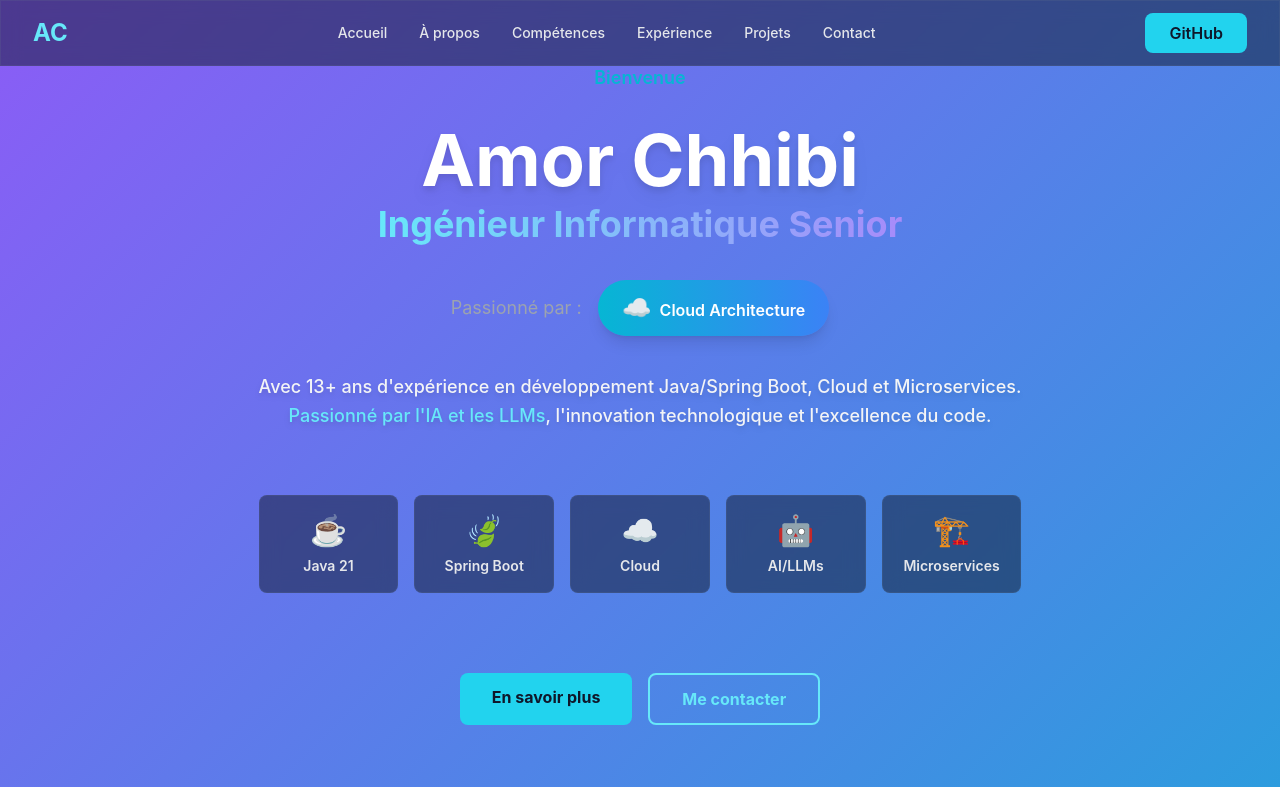
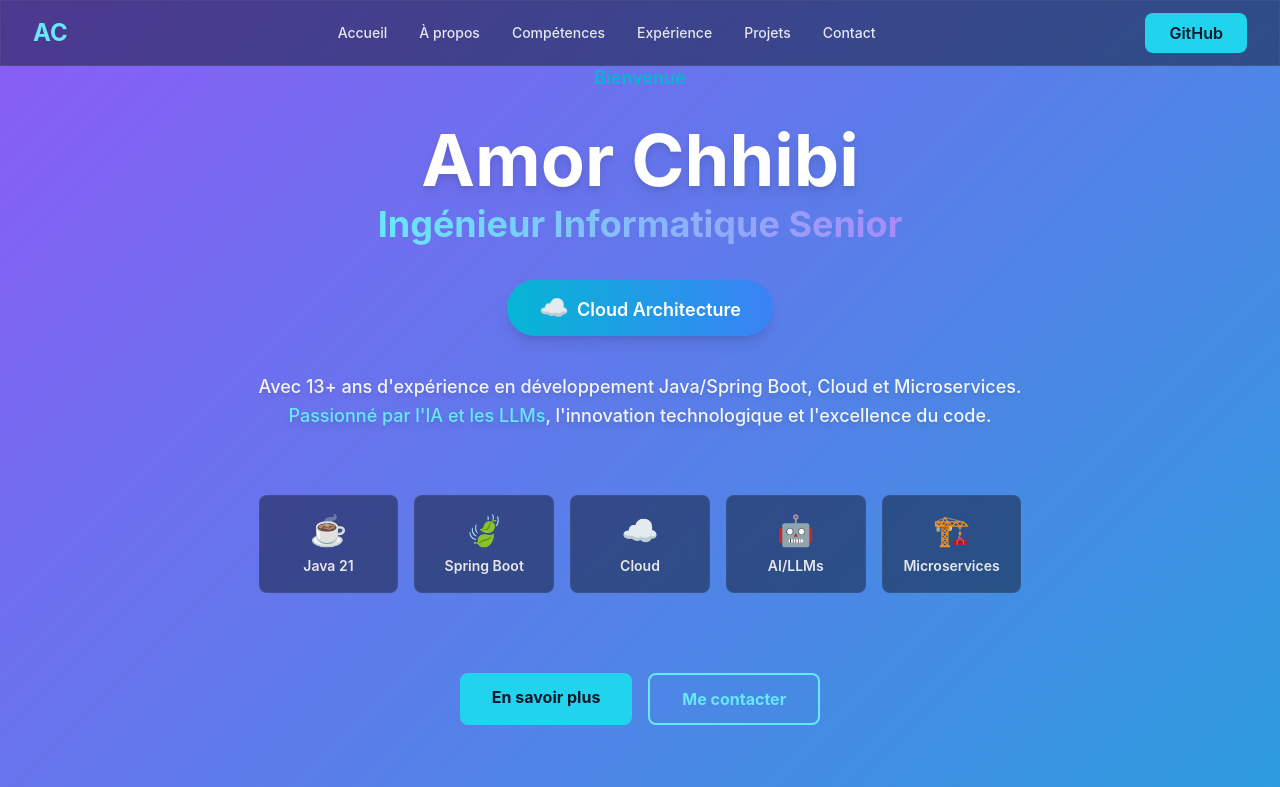
Before and after one commit to achhibi/portfolio, a Next.js app: page / in a window 1280 px wide. Shown: the top 787 px of the page. Built offline with nearby package versions, Linux system fonts and the light colour scheme.

Commit message:
Remove 'Passionné par:' text from Hero section

```diff
--- a/components/Hero.tsx
+++ b/components/Hero.tsx
@@ -79,16 +79,15 @@ export default function Hero() {
           {/* Passion Badge */}
           <motion.div
             variants={itemVariants}
-            className="flex items-center justify-center gap-4 h-16"
+            className="flex items-center justify-center h-16"
           >
-            <span className="text-gray-400 text-lg">Passionné par :</span>
             <motion.div
               key={currentPassion}
               initial={{ opacity: 0, scale: 0.8 }}
               animate={{ opacity: 1, scale: 1 }}
               exit={{ opacity: 0, scale: 0.8 }}
               transition={{ duration: 0.5 }}
-              className={`px-6 py-3 rounded-full bg-gradient-to-r ${passions[currentPassion].color} text-white font-semibold shadow-lg`}
+              className={`px-8 py-3 rounded-full bg-gradient-to-r ${passions[currentPassion].color} text-white font-semibold shadow-lg text-lg`}
             >
               <span className="text-2xl mr-2">{passions[currentPassion].icon}</span>
               {passions[currentPassion].label}
```
